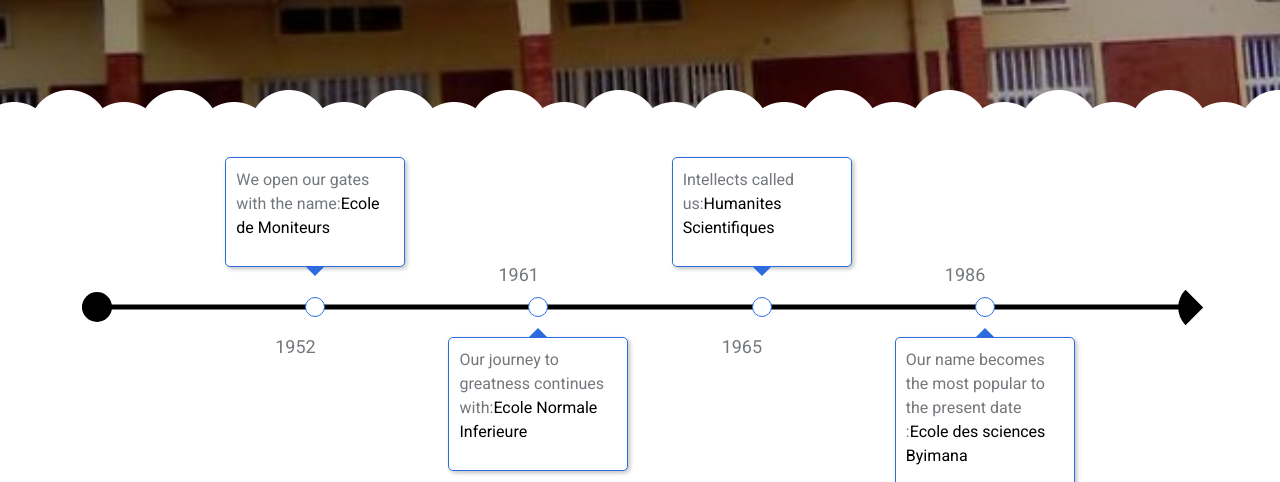
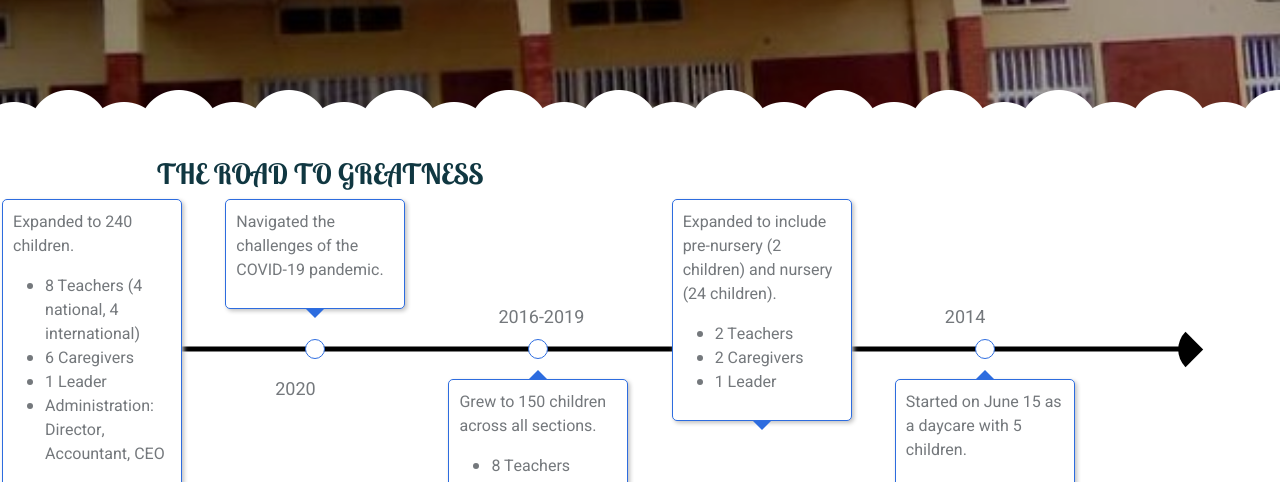
Before and after one commit to Promesse7/effective-angular-js-tut, a plain HTML site: page about.html in a window 1280 px wide. Shown: the part 318-800 px from the top of the page. Drawn offline with nearby package versions, Linux system fonts and the light colour scheme.

Commit message:
chire: timeline again

```diff
--- a/about.html
+++ b/about.html
@@ -90,6 +90,9 @@
         <!-- Page Header End -->
 
  <!-- Timeline start -->
+ <div class="col-md-6 col-md-offset-3 text-center  padding-bottom">
+    <h3>THE ROAD TO GREATNESS</h3>
+</div>
  <div class="container animate-box timeline-container">
     <div class="row">
         <div class="col-md-12 col-sm-12 col-xs-12">
@@ -99,41 +102,67 @@
                 <div class="conference-timeline-content">
                     <div class="timeline-article timeline-article-top">
                         <div class="content-date">
-                              <span>1986</span>
+                              <span>2014</span>
                         </div>
                         <div class="meta-date"></div>
                         <div class="content-box">
-                            <p>Our name becomes the most popular to the present date :<span>Ecole des sciences Byimana</span></p>
+                            <p>Started on June 15 as a daycare with 5 children.</p>
                         </div>
                     </div>
 
                     <div class="timeline-article timeline-article-bottom">
                         <div class="content-date">
-                              <span>1965</span>
+                              <span>2015</span>
                         </div>
                         <div class="meta-date"></div>
                         <div class="content-box">
-                            <p>Intellects called us:<span>Humanites Scientifiques</span></p>
+                            <p>Expanded to include pre-nursery (2 children) and nursery (24 children).</span></p>
+                            <ul>
+                                <li>2 Teachers</li>
+                                <li>2 Caregivers</li>
+                                <li>1 Leader</li>
+                            </ul>
                         </div>
                     </div>
                        <div class="timeline-article timeline-article-top">
                         <div class="content-date">
-                              <span>1961</span>
+                              <span>2016-2019</span>
                         </div>
                         <div class="meta-date"></div>
                         <div class="content-box">
-                            <p> Our journey to greatness continues with:<span>Ecole Normale Inferieure</span></p>
+                            <p>Grew to 150 children across all sections.</p>
+                            <ul>
+                                <li>8 Teachers</li>
+                                <li>4 Caregivers</li>
+                                <li>1 Leader</li>
+                                <li>1 CEO</li>
+                            </ul>
                         </div>
                     </div>
 
                     <div class="timeline-article timeline-article-bottom">
                         <div class="content-date">
-                              <span>1952</span>
+                              <span>2020</span>
                         </div>
                         <div class="meta-date"></div>
                         <div class="content-box">
-                            <p>We open our gates with the name:<span>Ecole de Moniteurs</span></p>
+                            <p>Navigated the challenges of the COVID-19 pandemic.</p>
                         </div>
+                    </div>
+                    <div class="timeline-article timeline-article-bottom">
+                        <div class="content-date">
+                              <span>2020-Present</span>
+                        </div>
+                        <div class="meta-date"></div>
+                        <div class="content-box">
+                            <p>Expanded to 240 children.</p>
+                        <ul>
+                            <li>8 Teachers (4 national, 4 international)</li>
+                            <li>6 Caregivers</li>
+                            <li>1 Leader</li>
+                            <li>Administration: Director, Accountant, CEO</li>
+                        </ul>
+                     </div>
                     </div>
                    </div>
                    <div class="timeline-end"></div>
```
